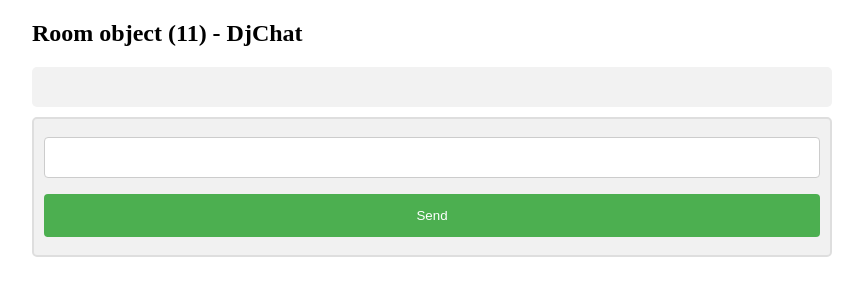
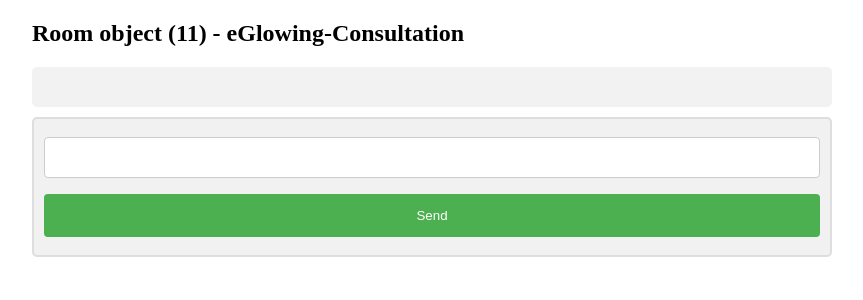
Before and after one commit to fahrury-rdd27/eglowing, a Django app: template templates/room.html in a window 1280 px wide. Shown: the top 300 px of the page, without its empty margins (208-1071 px from the left). Run offline with Django 3.2, Linux system fonts and the light colour scheme; the template is opened without the code that fills it: values that come from a table or form of the project are taken from there, others are empty; data comes from the database, SQL or seed files in the repository; some libraries are stand-ins or nearby versions.

Commit message:
change room title

```diff
--- a/templates/room.html
+++ b/templates/room.html
@@ -56,7 +56,7 @@ body {
 </head>
 <body>
 
-<h2>{{room}} - DjChat</h2>
+<h2>{{room}} - eGlowing-Consultation</h2>
 
 <div id="display">
 
```
